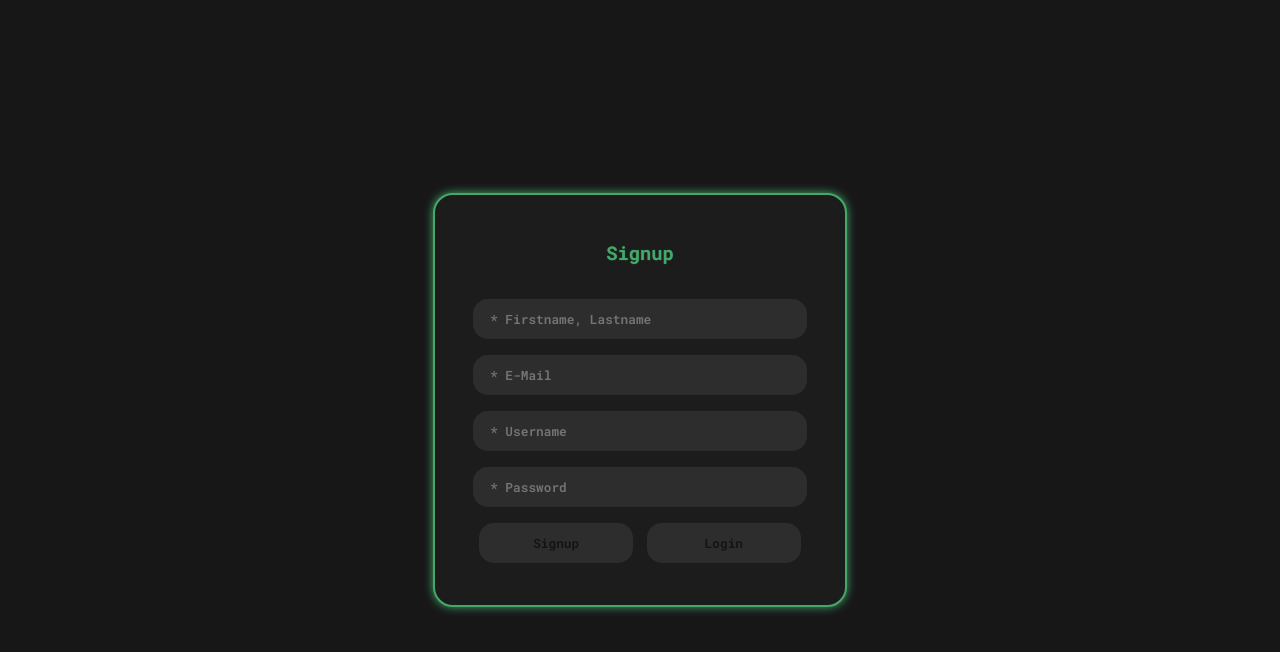
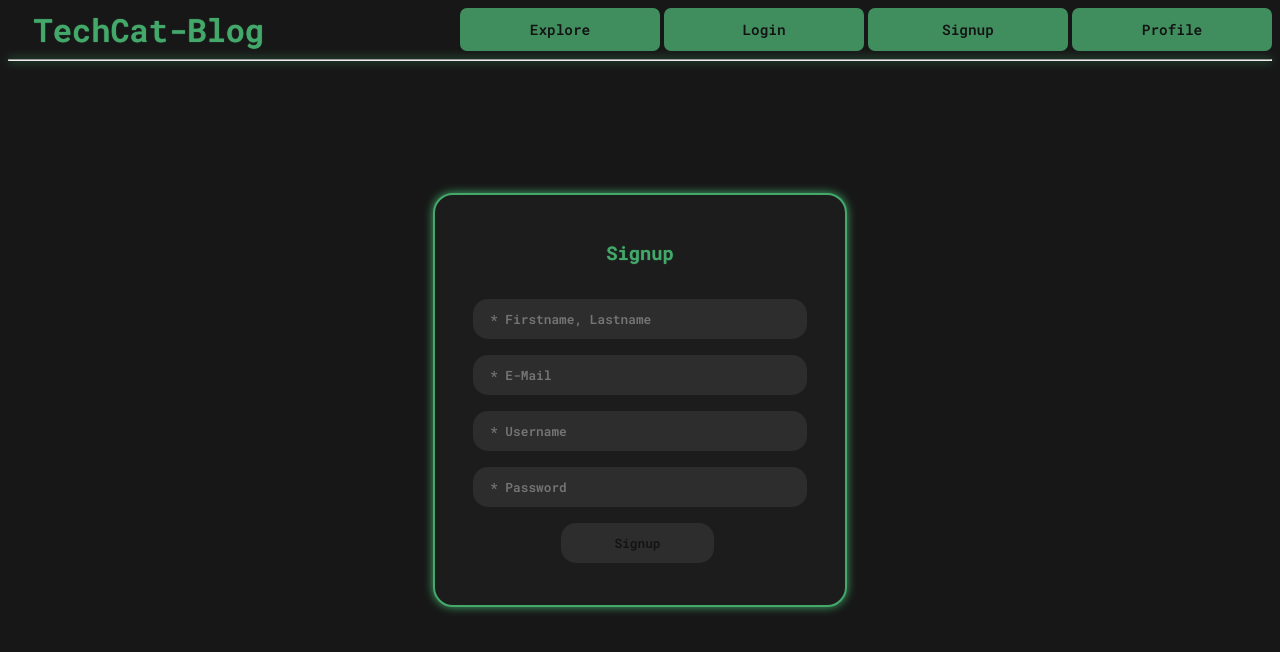
Before and after one commit to Avo-Catto/WebApp, a Flask app: page /signup in a window 1280 px wide. Shown: the top 652 px of the page. Run offline with Flask 3, Linux system fonts and the light colour scheme; parts of the project's set-up code (start-up, migrations or seed data) failed here and were passed over.

Commit message:
added session cookie functionality for /profile and worked on html and css

```diff
--- a/App/src/backend.py
+++ b/App/src/backend.py
@@ -1,11 +1,13 @@
-from flask import Flask, render_template, request, make_response, abort
+from flask import Flask, render_template, request, make_response, redirect
 from flask_bcrypt import Bcrypt
 from src.logger import Logger
 from src.sql import DB
-from src.exception import IntegrityError
+from src.exception import IntegrityError, NoSessionError
+from src.session import add_session, get_session_data
 from hashlib import sha256
 from uuid import uuid4
 from datetime import datetime, timedelta
+from os.path import exists
 
 # initzialize required stuff
 with open('./config.json', 'r') as f:
@@ -26,7 +28,7 @@ bcrypt = Bcrypt(app)
 
 
 # main flask app
-@app.route('/')
+@app.route('/', methods=('GET',))
 def index() -> str:
     """Root page."""
     return render_template('index.html')
@@ -74,6 +76,7 @@ def login() -> str:
         db = DB(DB_PATH)
         try: password_hash, unique_id, username = db.select(TABLES['user-data'], ('password', 'unique_id', 'username'), f'WHERE "{email}" = email')[0]
         except TypeError: password_hash = None
+        db.close()
         if password_hash is not None:
             if bcrypt.check_password_hash(password_hash, password):
                 log.debug(f'successful login: retrieved data from user from db: {DB_PATH}')
@@ -81,32 +84,35 @@ def login() -> str:
                 # generate and set session cookie
                 session = uuid4().hex
                 expires = datetime.now() + timedelta(seconds=COOKIE_LIFETIME)
-                response = make_response(render_template('profile.html', message=f'You are logged in as {username}!')) # only for testing purpose
+                response = make_response(redirect('/profile'))
                 response.set_cookie(key='session', value=session, max_age=COOKIE_LIFETIME, expires=expires, secure=True, httponly=True, samesite='Strict')
-
                 # add session cookie to session table
-                data = {
-                    'unique_id': unique_id,
-                    'session_id': session,
-                    'expiration': expires,
-                    'username': username
-                }
-                try: db.insert(TABLES['session'], data)
-                except IntegrityError:
-                    log.warning('session already active')
-                    log.info(f'exceptions handled in db: {db.path} table: {TABLES["session"]}')
-                    db.delete(TABLES['session'], f'unique_id = "{unique_id}"')
-                    db.insert(TABLES['session'], data)
-                db.close()
+                add_session(unique_id, session, expires, username)
                 return response
             else:
                 log.debug(f'login failed: wrong password for email: {email}')
-                db.close()
                 return error('Authentication Failed', 'Your credentials are not valid.', '/login')
         else:
             log.debug(f'login failed: email doesn\' match: {email}')
-            db.close()
             return error('Authentication Failed', 'The email doesn\'t exist in the database.', '/login')
+    else:
+        return error('Invalid Method', 'The used http message isn\'t allowed.', '/login')
+
+
+@app.route('/profile', methods=('GET',))
+def profile() -> str:
+    """Profile page."""
+    if request.method == 'GET':
+        try: unique_id = get_session_data(request.cookies.get('session'), 'unique_id')[0]
+        except NoSessionError:
+            unique_id = 'default'
+        finally:
+            # check if profile image was uploaded and handle it
+            if exists(f'db/profile-img/{unique_id}.png'): profile_img = f'{unique_id}.png'
+            else: profile_img = 'default.png'
+
+            print(profile_img)
+            return render_template('profile.html', profile_img=profile_img)
     else:
         return error('Invalid Method', 'The used http message isn\'t allowed.', '/login')
 
@@ -128,7 +134,6 @@ def page_not_found(e):
     """Custom error 404 page."""
     return render_template('404.html'), 404
 
-
-# TODO: fix auto submit credentials if you try to change site (signup & login sites)
-# TODO: add session cookie functionality?
-# TODO: I see a lot of uncatched exceptions, HELP!!! <- for example error raises if email is already there
+# TODO: add functionality for multiple image types
+# TODO: create folder for every user for images
+# TODO: fix image
--- a/App/src/exception.py
+++ b/App/src/exception.py
@@ -12,3 +12,7 @@ class TableExistError(Exception):
 class NoDBError(Exception):
     def __init__(self) -> None:
         super().__init__('no db were selected')
+
+class NoSessionError(Exception):
+    def __init__(self) -> None:
+        super().__init__('session id not valid')
--- a/App/static/css/main.css
+++ b/App/static/css/main.css
@@ -162,9 +162,35 @@
     color: #131313;
     cursor: pointer;
     text-align: center;
+    border-radius: 7px;
+}
+
+.bar-button:hover {
+    background-color: #43A86A;
+    border-color: #43A86A;
+    box-shadow: 0px 0px 10px #43A86A;
+    color: black;
+}
+
+.bar-button:active {
+    background-color: #408D5E;
+    border-color: #408D5E;
+    box-shadow: 0px 0px 10px #408D5E;
+    color: black;
 }
 
 .side-break {
     color: #43A86A;
     box-shadow: 0px 0px 10px #43A86A;
 }
+
+.row {
+    white-space: nowrap;
+    display: flex;
+}
+
+.profile-img {
+    width: 18vw;
+    height: fit-content;
+    border-radius: 50%;
+}
--- a/App/templates/error.html
+++ b/App/templates/error.html
@@ -4,6 +4,7 @@
     <meta charset="UTF-8">
     <meta name="viewport" content="width=device-width, initial-scale=1.0">
     <title>Error 404</title>
+    <link rel="icon" href="{{ url_for('static', filename='img/favicon.png') }}">
     <link rel="stylesheet" href="{{ url_for('static', filename='css/main.css') }}">
     <link href="https://fonts.googleapis.com/css2?family=Roboto+Mono:wght@600&display=swap" rel="stylesheet">
     <script src="{{ url_for('static', filename='js/script.js') }}"></script>
--- a/App/templates/index.html
+++ b/App/templates/index.html
@@ -4,6 +4,7 @@
     <meta charset="UTF-8">
     <meta name="viewport" content="width=device-width, initial-scale=1.0">
     <title>Index Page</title>
+    <link rel="icon" href="{{ url_for('static', filename='img/favicon.png') }}">
     <link rel="stylesheet" href="{{ url_for('static', filename='css/main.css') }}">
     <link rel="preconnect" href="https://fonts.googleapis.com">
     <link rel="preconnect" href="https://fonts.gstatic.com" crossorigin>
@@ -17,6 +18,7 @@
             <button class="bar-button" onclick="redirect('/explore')">Explore</button>
             <button class="bar-button" onclick="redirect('/login')">Login</button>
             <button class="bar-button" onclick="redirect('/signup')">Signup</button>
+            <button class="bar-button" onclick="redirect('/profile')">Profile</button>
         </div>
     </div>
     <hr class="side-break">
--- a/App/templates/signup.html
+++ b/App/templates/signup.html
@@ -5,6 +5,7 @@
     <meta http-equiv="X-UA-Compatible" content="IE=edge">
     <meta name="viewport" content="width=device-width, initial-scale=1.0">
     <title>Signup</title>
+    <link rel="icon" href="{{ url_for('static', filename='img/favicon.png') }}">
     <link rel="stylesheet" href="{{ url_for('static', filename='css/main.css') }}">
     <link rel="preconnect" href="https://fonts.googleapis.com">
     <link rel="preconnect" href="https://fonts.gstatic.com" crossorigin>
@@ -12,6 +13,16 @@
     <script src="{{ url_for('static', filename='js/script.js') }}"></script>
 </head>
 <body class="general-body">
+    <div class="bar">
+        <h1 class="general-heading" style="display: inline;">TechCat-Blog</h1>
+        <div class="bar-buttons-container">
+            <button class="bar-button" onclick="redirect('/explore')">Explore</button>
+            <button class="bar-button" onclick="redirect('/login')">Login</button>
+            <button class="bar-button" onclick="redirect('/signup')">Signup</button>
+            <button class="bar-button" onclick="redirect('/profile')">Profile</button>
+        </div>
+    </div>
+    <hr class="side-break">
     <div class="center general-form">
         <center>
             <h3 class="general-heading">Signup</h3>
@@ -22,7 +33,6 @@
                 <input class="general-input" type="password" placeholder="* Password" name="password" id="3" required> <br>
                 <center>
                     <input class="general-input" style="margin-right: 5px;" type="submit" value="Signup">
-                    <button class="general-input-redirect-button" style="margin-left: 5px;" onclick="redirect('/login')">Login</button> <br>
                     <p></p>
                 </center>
             </form>
```
Also changed, not shown: App/run.py (+5 -3 lines), App/src/session.py (added, +55 -0 lines), App/src/sql.py (+0 -15 lines), App/templates/login.html (+11 -1 lines), App/templates/profile.html (+24 -4 lines), App/static/img/favicon.png (added), App/static/profile-imgs/default.png (added).
